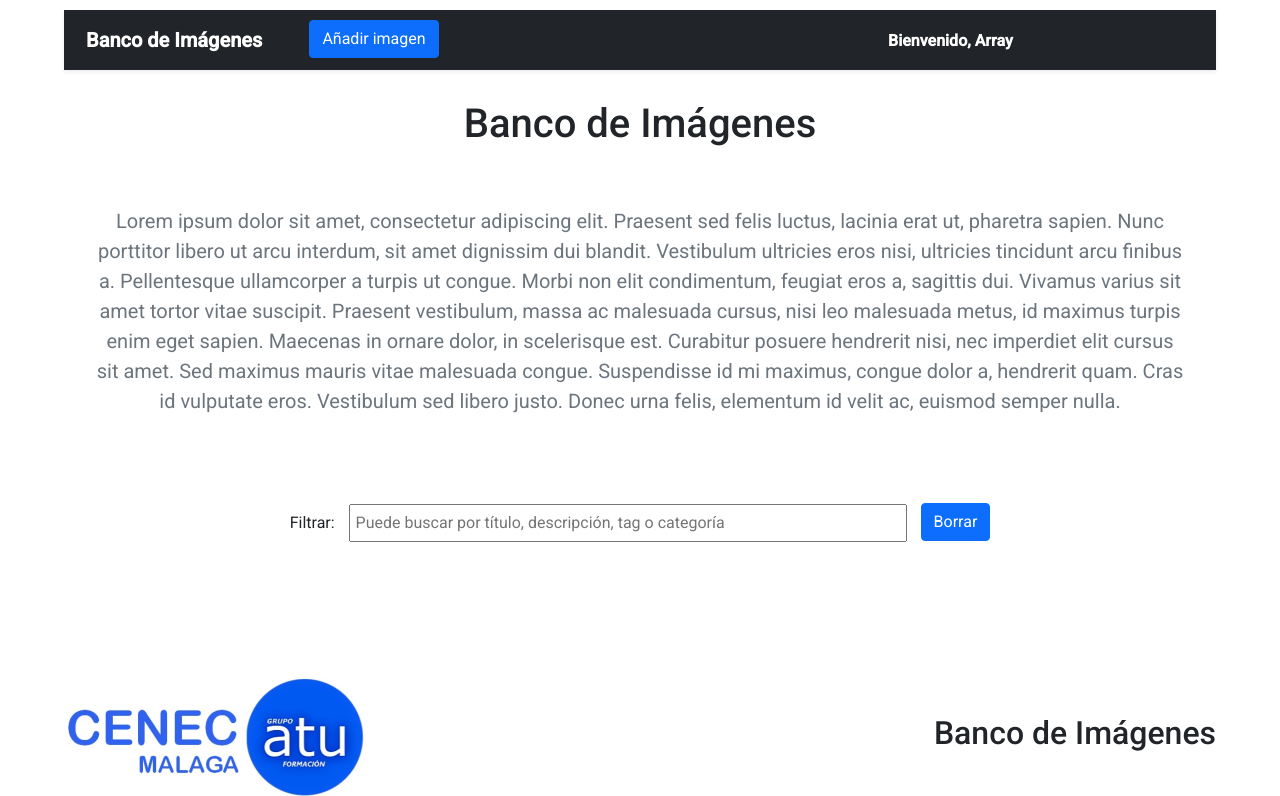
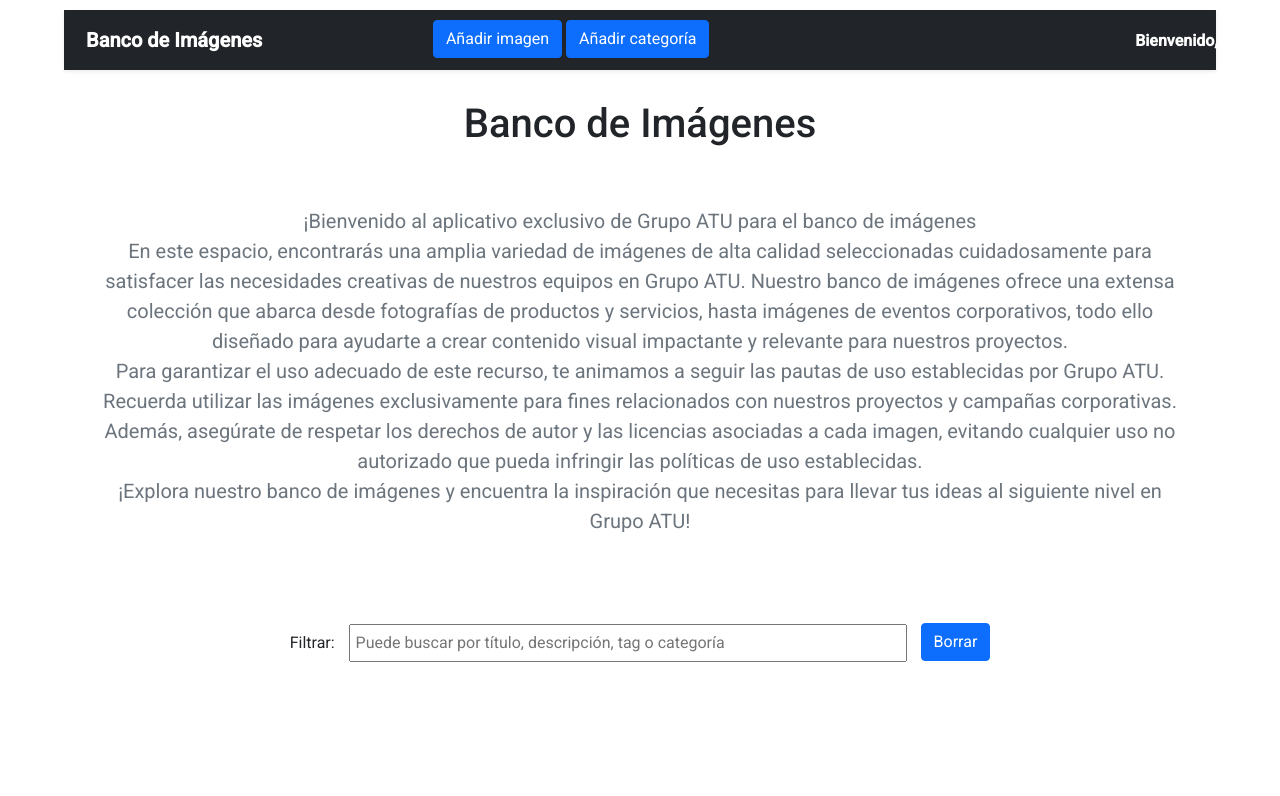
Before and after one commit to fpalacioschaves/banco_imagenes, a PHP site: page /admin.php in a window 1280 px wide. Shown: the top 796 px of the page. Run offline with PHP 8.4, Linux system fonts and the light colour scheme; the visitor is signed in with stand-in values (Sample User, id 1); data that the repository does not hold is empty.

Commit message:
Cambio texto

```diff
--- a/admin.php
+++ b/admin.php
@@ -14,7 +14,13 @@
             <div class="row py-lg-5">
               <div class="col-lg-12 col-md-12 mx-auto">
                 <p class="lead text-muted">
-                Lorem ipsum dolor sit amet, consectetur adipiscing elit. Praesent sed felis luctus, lacinia erat ut, pharetra sapien. Nunc porttitor libero ut arcu interdum, sit amet dignissim dui blandit. Vestibulum ultricies eros nisi, ultricies tincidunt arcu finibus a. Pellentesque ullamcorper a turpis ut congue. Morbi non elit condimentum, feugiat eros a, sagittis dui. Vivamus varius sit amet tortor vitae suscipit. Praesent vestibulum, massa ac malesuada cursus, nisi leo malesuada metus, id maximus turpis enim eget sapien. Maecenas in ornare dolor, in scelerisque est. Curabitur posuere hendrerit nisi, nec imperdiet elit cursus sit amet. Sed maximus mauris vitae malesuada congue. Suspendisse id mi maximus, congue dolor a, hendrerit quam. Cras id vulputate eros. Vestibulum sed libero justo. Donec urna felis, elementum id velit ac, euismod semper nulla.
+                ¡Bienvenido al aplicativo exclusivo de Grupo ATU para el banco de imágenes
+                <br>
+En este espacio, encontrarás una amplia variedad de imágenes de alta calidad seleccionadas cuidadosamente para satisfacer las necesidades creativas de nuestros equipos en Grupo ATU. Nuestro banco de imágenes ofrece una extensa colección que abarca desde fotografías de productos y servicios, hasta imágenes de eventos corporativos, todo ello diseñado para ayudarte a crear contenido visual impactante y relevante para nuestros proyectos.
+<br>
+Para garantizar el uso adecuado de este recurso, te animamos a seguir las pautas de uso establecidas por Grupo ATU. Recuerda utilizar las imágenes exclusivamente para fines relacionados con nuestros proyectos y campañas corporativas. Además, asegúrate de respetar los derechos de autor y las licencias asociadas a cada imagen, evitando cualquier uso no autorizado que pueda infringir las políticas de uso establecidas.
+<br>
+¡Explora nuestro banco de imágenes y encuentra la inspiración que necesitas para llevar tus ideas al siguiente nivel en Grupo ATU!
                 </p>
               </div>
             </div>
--- a/header.php
+++ b/header.php
@@ -2,16 +2,18 @@
   <div class="navbar navbar-dark bg-dark shadow-sm">
     <div class="container">
         <div class="row">
-            <div class="col-md-3">
+            <div class="col-md-4">
                 <p class="navbar-brand d-flex align-items-center">
                     <strong><a href="admin.php">Banco de Imágenes</a></strong>
                 </p>
             </div>
 
-            <div class="col-md-3">
+            <div class="col-md-4">
                     <a href="add_imagen.php" class="btn btn-primary">Añadir imagen</a>
+                    <a href="add_imagen.php" class="btn btn-primary">Añadir categoría</a>
             </div>
-            <div class="col-md-6">
+
+            <div class="col-md-4">
                 <div class="informacion">
                     <strong> Bienvenido, <?php echo $_SESSION["usuario"]; ?> </strong>
                 </div>
```
